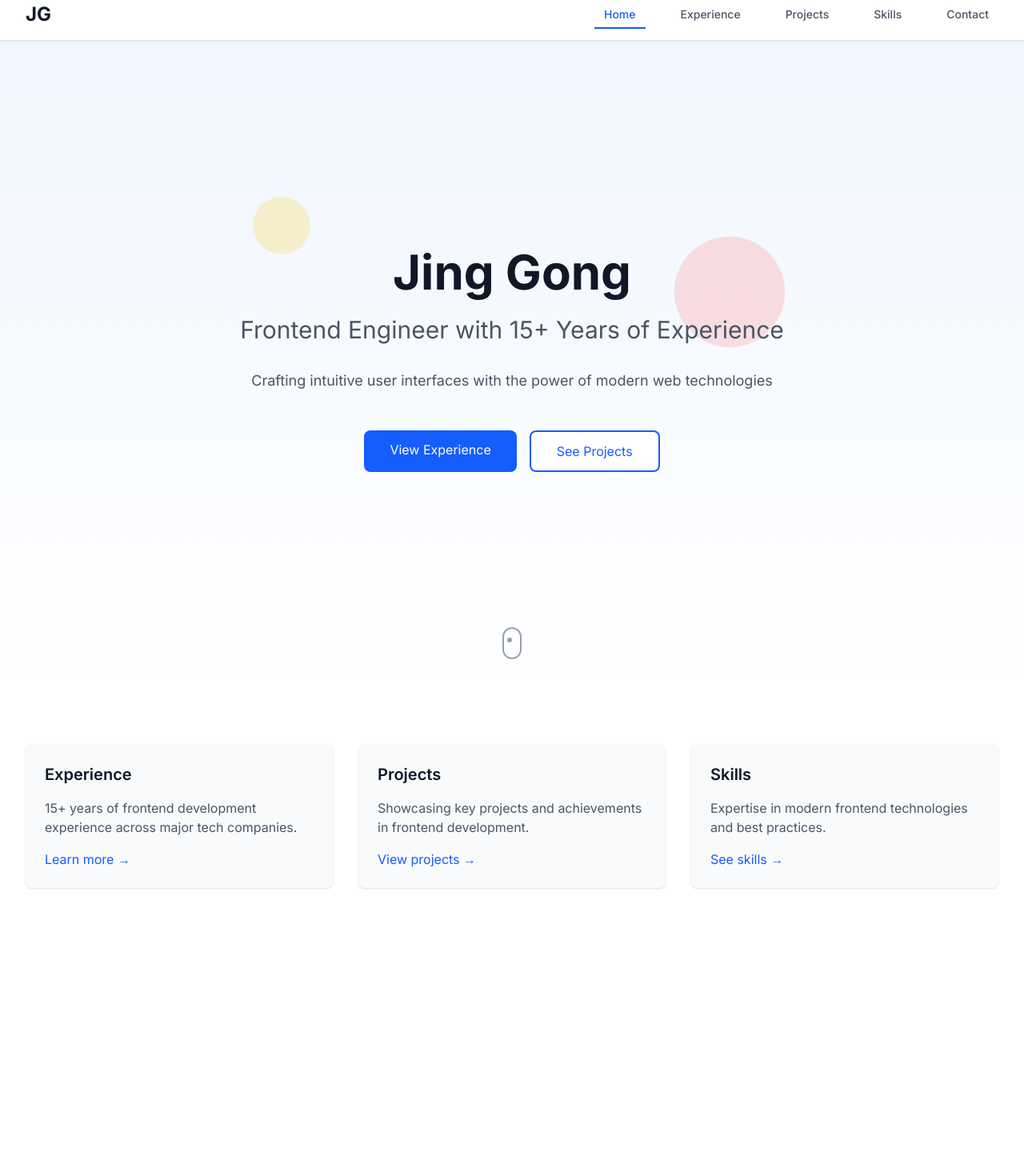
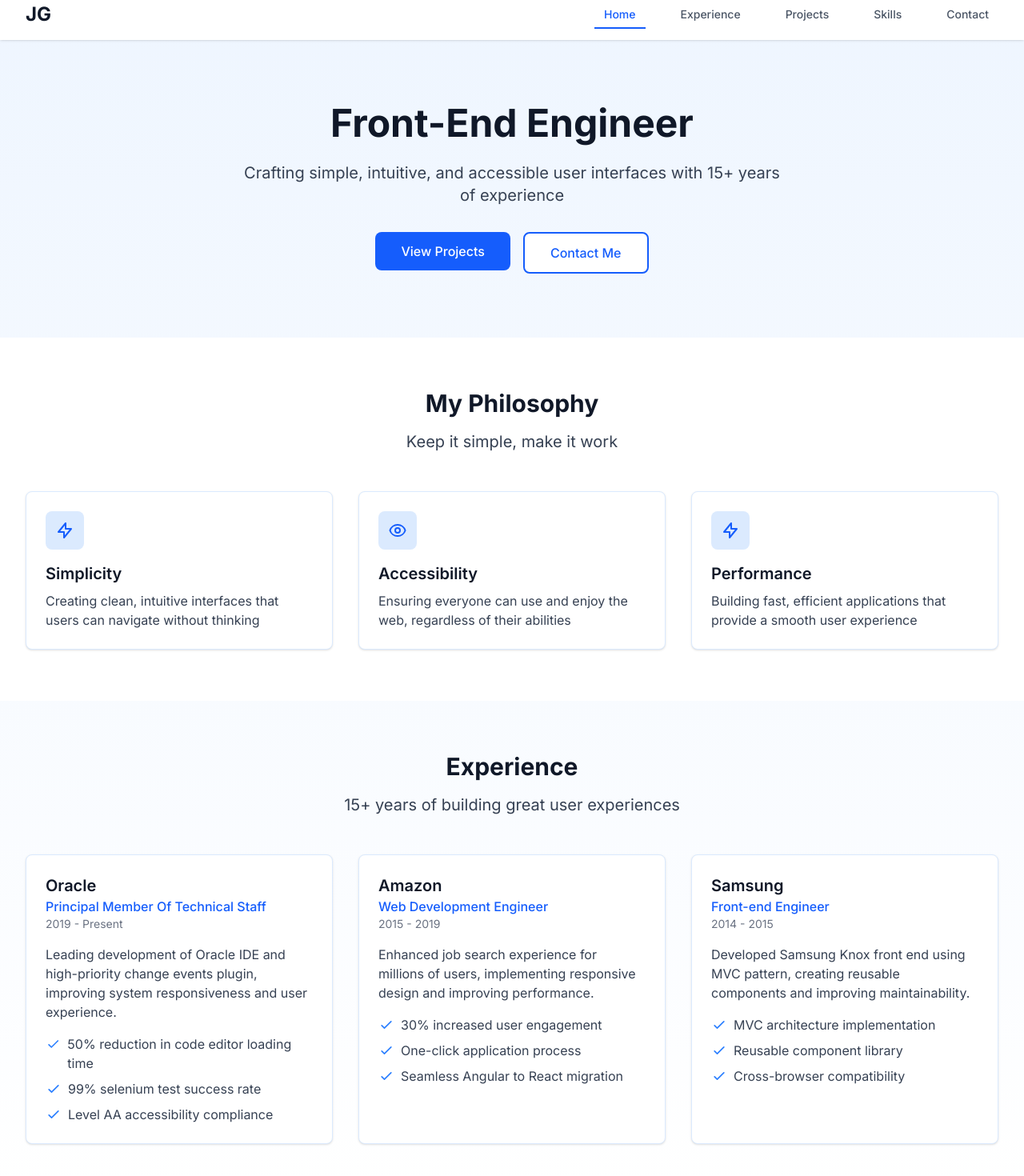
Before and after one commit to leogong99/lightblue, a Next.js app: page / in a window 1280 px wide. Shown: the part 14-1484 px from the top of the page at 80% size. Before the commit the page ends 1204 px from the top, so only its background shows below. Built offline with nearby package versions, Linux system fonts and the light colour scheme.

Commit message:
Add more content

```diff
--- a/src/app/data/portfolio.ts
+++ b/src/app/data/portfolio.ts
@@ -116,7 +116,7 @@ export const projects: Project[] = [
     link: "https://mathaibuddy-675937690896.us-central1.run.app/"
   },
   {
-    title: "Oracle IDE",
+    title: "Oracle Code Editor IDE",
     description: "A modern, cloud-based IDE for developers with real-time collaboration features.",
     technologies: ["React", "TypeScript", "Monaco Editor", "WebSocket", "OCI Services"],
     highlights: [
@@ -125,7 +125,8 @@ export const projects: Project[] = [
       "Cloud-based file system integration",
       "Optimized loading time",
       "Advanced caching mechanisms"
-    ]
+    ],
+    link: "https://docs.oracle.com/en-us/iaas/Content/API/Concepts/code_editor_intro.htm"
   },
   {
     title: "Amazon Job Search Redesign",
@@ -137,7 +138,21 @@ export const projects: Project[] = [
       "Accessibility improvements",
       "One-click application process",
       "Seamless legacy system integration"
-    ]
+    ],
+    link: "https://amazon.jobs/en/search"
+  },
+  {
+    title: "Credit Union Financial Calculator",
+    description: "7 financial calculators with highcharts cross web, mobile and tablet",
+    technologies: ["JavaScript", "CSS", "Accessibility", "highChart"],
+    highlights: [
+      "Implemented 7 financial calculators with highcharts",
+      "Designed a responsive web interface",
+      "Implemented accessibility features",
+      "Optimized performance",
+      "Cross-platform compatibility"
+    ],
+    link: "https://www.vancity.com/borrow/mortgages/calculator/"
   }
 ];
 
--- a/src/app/experience/page.tsx
+++ b/src/app/experience/page.tsx
@@ -7,6 +7,7 @@ export default function Experience() {
   return (
     <div className="min-h-screen bg-gradient-to-b from-blue-50 to-white py-20">
       <div className="max-w-7xl mx-auto px-4 sm:px-6 lg:px-8">
+        {/* Header */}
         <motion.div
           initial={{ opacity: 0, y: 20 }}
           animate={{ opacity: 1, y: 0 }}
@@ -17,11 +18,8 @@ export default function Experience() {
           <p className="text-xl text-gray-700">My professional journey and achievements</p>
         </motion.div>
 
-        <div className="relative">
-          {/* Timeline Line */}
-          <div className="absolute left-1/2 transform -translate-x-1/2 h-full w-0.5 bg-blue-200"></div>
-
-          <div className="space-y-12">
+        {/* Experience Cards */}
+        <div className="space-y-8">
           {experiences.map((experience, index) => (
             <motion.div
               key={experience.company}
@@ -29,42 +27,83 @@ export default function Experience() {
               whileInView={{ opacity: 1, y: 0 }}
               transition={{ duration: 0.5, delay: index * 0.2 }}
               viewport={{ once: true }}
-                className={`relative flex items-center ${
-                  index % 2 === 0 ? 'md:flex-row' : 'md:flex-row-reverse'
-                }`}
+              className="relative"
             >
-                {/* Timeline Dot */}
-                <div className="absolute left-1/2 transform -translate-x-1/2 w-4 h-4 bg-blue-500 rounded-full border-4 border-white shadow-lg"></div>
+              {/* Company Logo Background */}
+              <div className="absolute inset-0 bg-gradient-to-r from-blue-50 to-white rounded-2xl transform -skew-y-1"></div>
 
               {/* Content */}
-                <div className={`w-full md:w-1/2 p-6 ${
-                  index % 2 === 0 ? 'md:pr-12' : 'md:pl-12'
-                }`}>
-                  <div className="bg-white rounded-lg shadow-lg p-6 border border-blue-100">
-                    <div className="flex flex-col md:flex-row justify-between items-start md:items-center mb-4">
+              <div className="relative bg-white rounded-xl shadow-lg overflow-hidden">
+                {/* Header Section */}
+                <div className="p-6 border-b border-blue-100">
+                  <div className="flex flex-col md:flex-row justify-between items-start md:items-center gap-4">
+                    <div>
                       <h2 className="text-2xl font-bold text-gray-900">{experience.role}</h2>
-                      <span className="text-gray-600 font-medium">{experience.period}</span>
+                      <h3 className="text-xl text-gray-800">{experience.company}</h3>
+                      <p className="text-gray-600">{experience.location}</p>
                     </div>
-                    <h3 className="text-xl text-gray-800 mb-2">{experience.company}</h3>
-                    <p className="text-gray-600 mb-4">{experience.location}</p>
+                    <div className="flex items-center gap-2">
+                      <span className="px-4 py-2 bg-blue-100 text-blue-600 rounded-full text-sm font-medium">
+                        {experience.period}
+                      </span>
+                    </div>
+                  </div>
+                </div>
 
-                    <div className="space-y-4">
+                {/* Main Content */}
+                <div className="p-6">
+                  <div className="grid grid-cols-1 md:grid-cols-2 gap-8">
+                    {/* Achievements */}
                     <div>
-                        <h4 className="text-lg font-semibold text-gray-800 mb-2">Key Achievements</h4>
-                        <ul className="list-disc list-inside space-y-2 text-gray-700">
+                      <h4 className="text-lg font-semibold text-gray-900 mb-4 flex items-center">
+                        <svg
+                          className="w-5 h-5 text-blue-500 mr-2"
+                          fill="none"
+                          stroke="currentColor"
+                          viewBox="0 0 24 24"
+                        >
+                          <path
+                            strokeLinecap="round"
+                            strokeLinejoin="round"
+                            strokeWidth={2}
+                            d="M9 12l2 2 4-4m6 2a9 9 0 11-18 0 9 9 0 0118 0z"
+                          />
+                        </svg>
+                        Key Achievements
+                      </h4>
+                      <ul className="space-y-3">
                         {experience.achievements.map((achievement, i) => (
-                            <li key={i}>{achievement}</li>
+                          <li key={i} className="flex items-start text-gray-700">
+                            <span className="w-1.5 h-1.5 bg-blue-500 rounded-full mt-2 mr-3"></span>
+                            {achievement}
+                          </li>
                         ))}
                       </ul>
                     </div>
 
+                    {/* Technologies */}
                     <div>
-                        <h4 className="text-lg font-semibold text-gray-800 mb-2">Technologies</h4>
+                      <h4 className="text-lg font-semibold text-gray-900 mb-4 flex items-center">
+                        <svg
+                          className="w-5 h-5 text-blue-500 mr-2"
+                          fill="none"
+                          stroke="currentColor"
+                          viewBox="0 0 24 24"
+                        >
+                          <path
+                            strokeLinecap="round"
+                            strokeLinejoin="round"
+                            strokeWidth={2}
+                            d="M10 20l4-16m4 4l4 4-4 4M6 16l-4-4 4-4"
+                          />
+                        </svg>
+                        Technologies
+                      </h4>
                       <div className="flex flex-wrap gap-2">
                         {experience.technologies.map((tech, i) => (
                           <span
                             key={i}
-                              className="px-3 py-1 bg-blue-50 text-gray-700 rounded-full text-sm"
+                            className="px-3 py-1 bg-blue-50 text-gray-700 rounded-full text-sm hover:bg-blue-100 transition-colors"
                           >
                             {tech}
                           </span>
@@ -77,7 +116,39 @@ export default function Experience() {
             </motion.div>
           ))}
         </div>
+
+        {/* Summary Section */}
+        <motion.div
+          initial={{ opacity: 0, y: 20 }}
+          whileInView={{ opacity: 1, y: 0 }}
+          transition={{ duration: 0.5, delay: 0.5 }}
+          viewport={{ once: true }}
+          className="mt-16"
+        >
+          <div className="bg-white rounded-xl shadow-lg p-8 border border-blue-100">
+            <div className="flex items-center justify-center mb-6">
+              <svg
+                className="w-8 h-8 text-blue-500 mr-3"
+                fill="none"
+                stroke="currentColor"
+                viewBox="0 0 24 24"
+              >
+                <path
+                  strokeLinecap="round"
+                  strokeLinejoin="round"
+                  strokeWidth={2}
+                  d="M13 10V3L4 14h7v7l9-11h-7z"
+                />
+              </svg>
+              <h2 className="text-2xl font-bold text-gray-900">Career Summary</h2>
             </div>
+            <p className="text-gray-700 max-w-3xl mx-auto text-center">
+              With over 15 years of experience in front-end development, I've consistently focused on creating
+              simple, intuitive, and accessible user interfaces. My journey has taken me through major tech companies,
+              where I've led teams, optimized performance, and improved user experiences across various platforms.
+            </p>
+          </div>
+        </motion.div>
       </div>
     </div>
   );
--- a/src/app/page.tsx
+++ b/src/app/page.tsx
@@ -4,166 +4,234 @@ import { motion } from 'framer-motion';
 import Link from 'next/link';
 
 export default function Home() {
+  const companies = [
+    {
+      name: 'Oracle',
+      role: 'Principal Member Of Technical Staff',
+      period: '2019 - Present',
+      description: 'Leading development of Oracle IDE and high-priority change events plugin, improving system responsiveness and user experience.',
+      achievements: ['50% reduction in code editor loading time', '99% selenium test success rate', 'Level AA accessibility compliance']
+    },
+    {
+      name: 'Amazon',
+      role: 'Web Development Engineer',
+      period: '2015 - 2019',
+      description: 'Enhanced job search experience for millions of users, implementing responsive design and improving performance.',
+      achievements: ['30% increased user engagement', 'One-click application process', 'Seamless Angular to React migration']
+    },
+    {
+      name: 'Samsung',
+      role: 'Front-end Engineer',
+      period: '2014 - 2015',
+      description: 'Developed Samsung Knox front end using MVC pattern, creating reusable components and improving maintainability.',
+      achievements: ['MVC architecture implementation', 'Reusable component library', 'Cross-browser compatibility']
+    }
+  ];
+
   return (
-    <div className="min-h-screen">
+    <div className="min-h-screen bg-gradient-to-b from-blue-50 to-white">
       {/* Hero Section */}
-      <section className="relative h-screen flex items-center justify-center overflow-hidden bg-gradient-to-b from-blue-50 to-white">
-        {/* Background Elements */}
-        <div className="absolute inset-0 overflow-hidden">
-          <motion.div
-            className="absolute top-1/4 left-1/4 w-16 h-16 bg-yellow-400 rounded-full opacity-20"
-            animate={{
-              scale: [1, 1.2, 1],
-              rotate: [0, 180, 360],
-            }}
-            transition={{
-              duration: 8,
-              repeat: Infinity,
-              ease: "linear"
-            }}
-          />
-          <motion.div
-            className="absolute top-1/3 right-1/4 w-24 h-24 bg-red-400 rounded-full opacity-20"
-            animate={{
-              scale: [1, 1.5, 1],
-              rotate: [360, 180, 0],
-            }}
-            transition={{
-              duration: 10,
-              repeat: Infinity,
-              ease: "linear"
-            }}
-          />
-        </div>
-
-        {/* Main Content */}
-        <div className="relative z-10 text-center px-4">
-          <motion.h1
-            initial={{ opacity: 0, y: 20 }}
-            animate={{ opacity: 1, y: 0 }}
-            transition={{ duration: 0.8 }}
-            className="text-4xl md:text-6xl font-bold text-gray-900 mb-6"
-          >
-            Jing Gong
-          </motion.h1>
-          <motion.h2
-            initial={{ opacity: 0, y: 20 }}
-            animate={{ opacity: 1, y: 0 }}
-            transition={{ duration: 0.8, delay: 0.2 }}
-            className="text-2xl md:text-3xl text-gray-600 mb-8"
-          >
-            Frontend Engineer with 15+ Years of Experience
-          </motion.h2>
-          <motion.p
-            initial={{ opacity: 0, y: 20 }}
-            animate={{ opacity: 1, y: 0 }}
-            transition={{ duration: 0.8, delay: 0.4 }}
-            className="text-lg text-gray-600 mb-12 max-w-2xl mx-auto"
-          >
-            Crafting intuitive user interfaces with the power of modern web technologies
-          </motion.p>
+      <section className="relative py-20 px-4 sm:px-6 lg:px-8">
+        <div className="max-w-7xl mx-auto">
           <motion.div
             initial={{ opacity: 0, y: 20 }}
             animate={{ opacity: 1, y: 0 }}
-            transition={{ duration: 0.8, delay: 0.6 }}
-            className="flex flex-col sm:flex-row gap-4 justify-center"
+            transition={{ duration: 0.5 }}
+            className="text-center"
           >
-            <Link
-              href="/experience"
-              className="px-8 py-3 bg-blue-600 text-white rounded-lg hover:bg-blue-700 transition-colors"
+            <h1 className="text-4xl sm:text-5xl font-bold text-gray-900 mb-6">
+              Front-End Engineer
+            </h1>
+            <p className="text-xl text-gray-700 max-w-2xl mx-auto mb-8">
+              Crafting simple, intuitive, and accessible user interfaces with 15+ years of experience
+            </p>
+            <div className="flex flex-col sm:flex-row gap-4 justify-center">
+              <Link href="/projects">
+                <motion.button
+                  whileHover={{ scale: 1.05 }}
+                  whileTap={{ scale: 0.95 }}
+                  className="px-8 py-3 bg-blue-600 text-white rounded-lg font-medium hover:bg-blue-700 transition-colors"
                 >
-              View Experience
+                  View Projects
+                </motion.button>
               </Link>
-            <Link
-              href="/projects"
-              className="px-8 py-3 bg-white text-blue-600 border-2 border-blue-600 rounded-lg hover:bg-blue-50 transition-colors"
+              <Link href="/contact">
+                <motion.button
+                  whileHover={{ scale: 1.05 }}
+                  whileTap={{ scale: 0.95 }}
+                  className="px-8 py-3 bg-white text-blue-600 border-2 border-blue-600 rounded-lg font-medium hover:bg-blue-50 transition-colors"
                 >
-              See Projects
+                  Contact Me
+                </motion.button>
               </Link>
+            </div>
           </motion.div>
         </div>
-
-        {/* Scroll Indicator */}
-        <motion.div
-          initial={{ opacity: 0 }}
-          animate={{ opacity: 1 }}
-          transition={{ delay: 1 }}
-          className="absolute bottom-8 left-1/2 transform -translate-x-1/2"
-        >
-          <motion.div
-            animate={{
-              y: [0, 10, 0],
-            }}
-            transition={{
-              duration: 1.5,
-              repeat: Infinity,
-              ease: "easeInOut"
-            }}
-            className="w-6 h-10 border-2 border-gray-400 rounded-full p-1"
-          >
-            <motion.div
-              animate={{
-                y: [0, 12, 0],
-              }}
-              transition={{
-                duration: 1.5,
-                repeat: Infinity,
-                ease: "easeInOut"
-              }}
-              className="w-1.5 h-1.5 bg-gray-400 rounded-full"
-            />
-          </motion.div>
-        </motion.div>
       </section>
 
-      {/* Quick Links Section */}
-      <section className="py-20 bg-white">
+      {/* Key Principles Section */}
+      <section className="py-16 bg-white">
         <div className="max-w-7xl mx-auto px-4 sm:px-6 lg:px-8">
-          <div className="grid grid-cols-1 md:grid-cols-3 gap-8">
           <motion.div
-              whileHover={{ scale: 1.05 }}
-              className="p-6 bg-gray-50 rounded-lg shadow-sm"
             initial={{ opacity: 0, y: 20 }}
             whileInView={{ opacity: 1, y: 0 }}
             transition={{ duration: 0.5 }}
             viewport={{ once: true }}
+            className="text-center mb-12"
           >
-              <h3 className="text-xl font-semibold text-gray-900 mb-4">Experience</h3>
-              <p className="text-gray-600 mb-4">15+ years of frontend development experience across major tech companies.</p>
-              <Link href="/experience" className="text-blue-600 hover:text-blue-700">
-                Learn more →
-              </Link>
+            <h2 className="text-3xl font-bold text-gray-900 mb-4">My Philosophy</h2>
+            <p className="text-xl text-gray-700">Keep it simple, make it work</p>
           </motion.div>
 
+          <div className="grid grid-cols-1 md:grid-cols-3 gap-8">
+            {/* Simplicity */}
             <motion.div
-              whileHover={{ scale: 1.05 }}
-              className="p-6 bg-gray-50 rounded-lg shadow-sm"
               initial={{ opacity: 0, y: 20 }}
               whileInView={{ opacity: 1, y: 0 }}
               transition={{ duration: 0.5, delay: 0.2 }}
               viewport={{ once: true }}
+              className="bg-white p-6 rounded-lg shadow-sm border border-blue-100"
             >
-              <h3 className="text-xl font-semibold text-gray-900 mb-4">Projects</h3>
-              <p className="text-gray-600 mb-4">Showcasing key projects and achievements in frontend development.</p>
-              <Link href="/projects" className="text-blue-600 hover:text-blue-700">
-                View projects →
-              </Link>
+              <div className="w-12 h-12 bg-blue-100 rounded-lg flex items-center justify-center mb-4">
+                <svg
+                  className="w-6 h-6 text-blue-600"
+                  fill="none"
+                  stroke="currentColor"
+                  viewBox="0 0 24 24"
+                >
+                  <path
+                    strokeLinecap="round"
+                    strokeLinejoin="round"
+                    strokeWidth={2}
+                    d="M13 10V3L4 14h7v7l9-11h-7z"
+                  />
+                </svg>
+              </div>
+              <h3 className="text-xl font-semibold text-gray-900 mb-2">Simplicity</h3>
+              <p className="text-gray-700">
+                Creating clean, intuitive interfaces that users can navigate without thinking
+              </p>
             </motion.div>
 
+            {/* Accessibility */}
             <motion.div
-              whileHover={{ scale: 1.05 }}
-              className="p-6 bg-gray-50 rounded-lg shadow-sm"
+              initial={{ opacity: 0, y: 20 }}
+              whileInView={{ opacity: 1, y: 0 }}
+              transition={{ duration: 0.5, delay: 0.3 }}
+              viewport={{ once: true }}
+              className="bg-white p-6 rounded-lg shadow-sm border border-blue-100"
+            >
+              <div className="w-12 h-12 bg-blue-100 rounded-lg flex items-center justify-center mb-4">
+                <svg
+                  className="w-6 h-6 text-blue-600"
+                  fill="none"
+                  stroke="currentColor"
+                  viewBox="0 0 24 24"
+                >
+                  <path
+                    strokeLinecap="round"
+                    strokeLinejoin="round"
+                    strokeWidth={2}
+                    d="M15 12a3 3 0 11-6 0 3 3 0 016 0z"
+                  />
+                  <path
+                    strokeLinecap="round"
+                    strokeLinejoin="round"
+                    strokeWidth={2}
+                    d="M2.458 12C3.732 7.943 7.523 5 12 5c4.478 0 8.268 2.943 9.542 7-1.274 4.057-5.064 7-9.542 7-4.477 0-8.268-2.943-9.542-7z"
+                  />
+                </svg>
+              </div>
+              <h3 className="text-xl font-semibold text-gray-900 mb-2">Accessibility</h3>
+              <p className="text-gray-700">
+                Ensuring everyone can use and enjoy the web, regardless of their abilities
+              </p>
+            </motion.div>
+
+            {/* Performance */}
+            <motion.div
               initial={{ opacity: 0, y: 20 }}
               whileInView={{ opacity: 1, y: 0 }}
               transition={{ duration: 0.5, delay: 0.4 }}
               viewport={{ once: true }}
+              className="bg-white p-6 rounded-lg shadow-sm border border-blue-100"
             >
-              <h3 className="text-xl font-semibold text-gray-900 mb-4">Skills</h3>
-              <p className="text-gray-600 mb-4">Expertise in modern frontend technologies and best practices.</p>
-              <Link href="/skills" className="text-blue-600 hover:text-blue-700">
-                See skills →
-              </Link>
+              <div className="w-12 h-12 bg-blue-100 rounded-lg flex items-center justify-center mb-4">
+                <svg
+                  className="w-6 h-6 text-blue-600"
+                  fill="none"
+                  stroke="currentColor"
+                  viewBox="0 0 24 24"
+                >
+                  <path
+                    strokeLinecap="round"
+                    strokeLinejoin="round"
+                    strokeWidth={2}
+                    d="M13 10V3L4 14h7v7l9-11h-7z"
+                  />
+                </svg>
+              </div>
+              <h3 className="text-xl font-semibold text-gray-900 mb-2">Performance</h3>
+              <p className="text-gray-700">
+                Building fast, efficient applications that provide a smooth user experience
+              </p>
             </motion.div>
+          </div>
+        </div>
+      </section>
+
+      {/* Experience Preview */}
+      <section className="py-16">
+        <div className="max-w-7xl mx-auto px-4 sm:px-6 lg:px-8">
+          <motion.div
+            initial={{ opacity: 0, y: 20 }}
+            whileInView={{ opacity: 1, y: 0 }}
+            transition={{ duration: 0.5 }}
+            viewport={{ once: true }}
+            className="text-center mb-12"
+          >
+            <h2 className="text-3xl font-bold text-gray-900 mb-4">Experience</h2>
+            <p className="text-xl text-gray-700">15+ years of building great user experiences</p>
+          </motion.div>
+
+          <div className="grid grid-cols-1 md:grid-cols-2 lg:grid-cols-3 gap-8">
+            {companies.map((company, index) => (
+              <motion.div
+                key={company.name}
+                initial={{ opacity: 0, y: 20 }}
+                whileInView={{ opacity: 1, y: 0 }}
+                transition={{ duration: 0.5, delay: index * 0.2 }}
+                viewport={{ once: true }}
+                className="bg-white p-6 rounded-lg shadow-sm border border-blue-100"
+              >
+                <div className="mb-4">
+                  <h3 className="text-xl font-semibold text-gray-900">{company.name}</h3>
+                  <p className="text-blue-600 font-medium">{company.role}</p>
+                  <p className="text-gray-500 text-sm">{company.period}</p>
+                </div>
+                <p className="text-gray-700 mb-4">{company.description}</p>
+                <ul className="space-y-2">
+                  {company.achievements.map((achievement, i) => (
+                    <li key={i} className="flex items-start text-gray-700">
+                      <svg
+                        className="w-5 h-5 text-blue-500 mr-2 mt-0.5"
+                        fill="none"
+                        stroke="currentColor"
+                        viewBox="0 0 24 24"
+                      >
+                        <path
+                          strokeLinecap="round"
+                          strokeLinejoin="round"
+                          strokeWidth={2}
+                          d="M5 13l4 4L19 7"
+                        />
+                      </svg>
+                      {achievement}
+                    </li>
+                  ))}
+                </ul>
+              </motion.div>
+            ))}
           </div>
         </div>
       </section>
```
Lines whose indentation alone changed are shown as unchanged.
